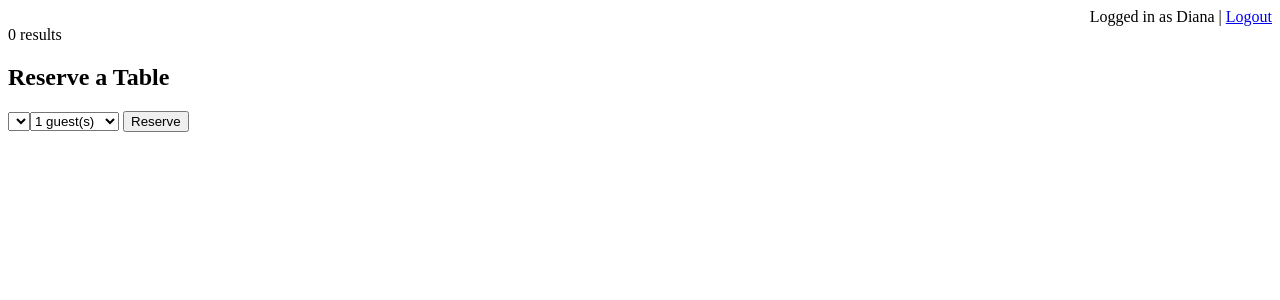
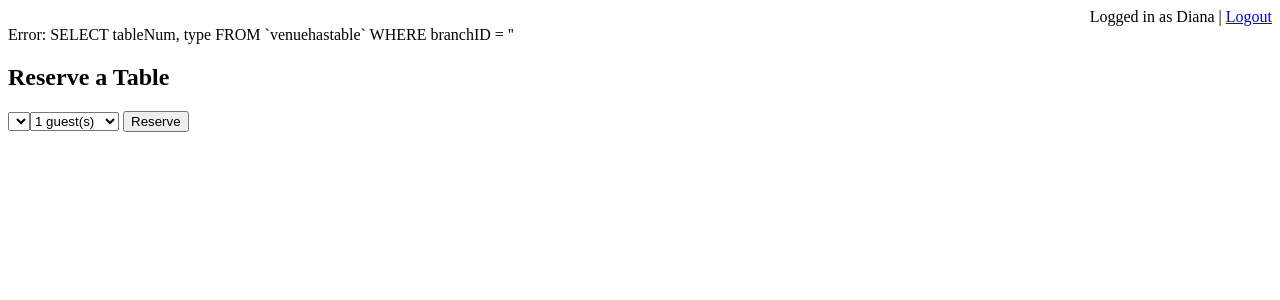
Before and after one commit to danyakarras/Venue, a PHP site: page /304_project/tablebooking.php?evid=124565 in a window 1280 px wide. Shown: the top 300 px of the page. Run offline with PHP 8.4, Linux system fonts and the light colour scheme; a user stored in the database is signed in; data comes from the database, SQL or seed files in the repository; data that the repository does not hold is empty.

Commit message:
fixed table booking errors

```diff
--- a/event_page.php
+++ b/event_page.php
@@ -127,7 +127,7 @@ if($result->num_rows == 0) {
 <p>'.$enName.'of '.$enGenre.' genre will be playing.</p>
 <p>Individual tickets for this event are $'.$eventPrice.'</p>
 <p>This event is at '.$venueName.' located at '.$venueAddress.'</p>
-<p><a href = "http://localhost/304_project/buy_ticket_confirmation.php?evid=<?php echo $evid; ?>&branchID=<?php echo $branchID; ?>"><button class="second_button" style="width:180px;"><span>Buy my ticket!</span></button></a></p>
+<p><a href = "http://localhost/304_project/buy_ticket_confirmation.php?evid='.$evid.'&branchID='.$branchID.'"><button class="second_button" style="width:180px;"><span>Buy my ticket!</span></button></a></p>
 </div>';
 }
 
--- a/tablebooking.php
+++ b/tablebooking.php
@@ -36,7 +36,6 @@ $username=$_SESSION['username'];
         die("Connection falied: " . $conn->connect_error);
         }
 
-
         $sql = "SELECT tableNum, type FROM `venuehastable` WHERE branchID = '$branchID'";
         $sql2 = "SELECT date, start_time FROM `hostedevent` WHERE branchID = '$branchID' AND evid= '$evid'";
 
@@ -50,7 +49,7 @@ $username=$_SESSION['username'];
                 $table_option.='<option value="'.$tableNum.'">'.$type.'</option>';
             }
         } else {
-            echo "0 results";
+            echo "Error: ". $sql ."<br>". $conn->error."";
         }
         $result2 = $conn->query($sql2);
         $row2 = $result2->fetch_assoc();
```
